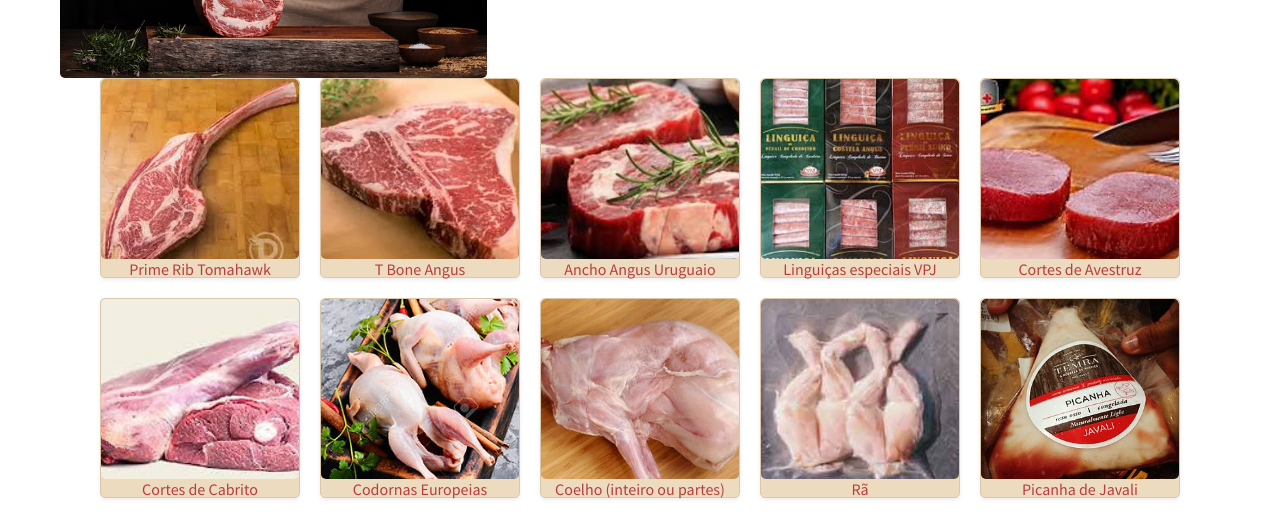
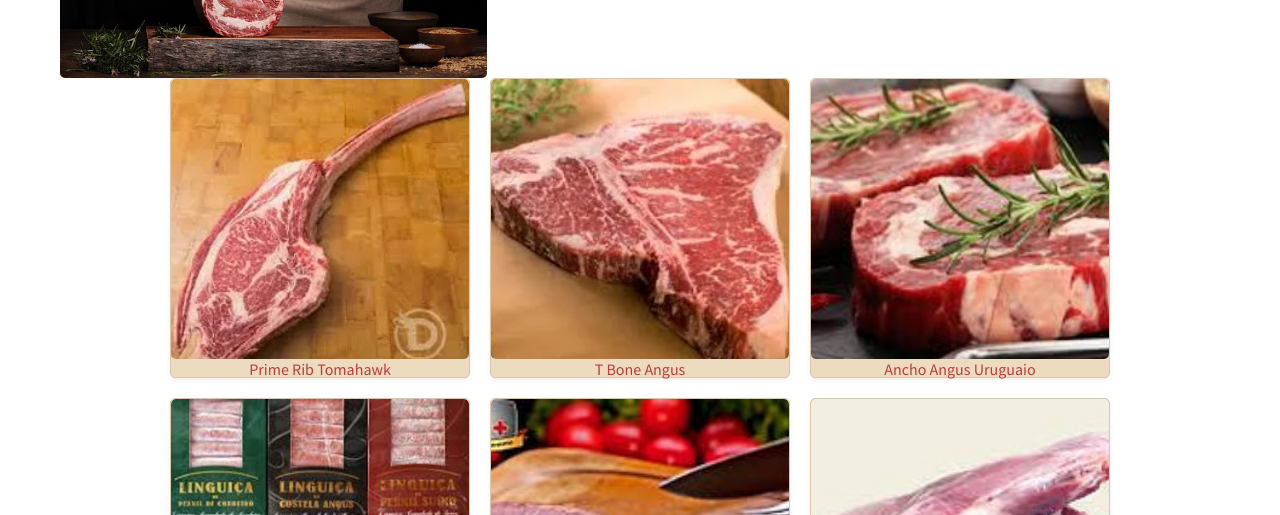
Before and after one commit to parseiro/leitoesGrill, a plain HTML site: page index.html in a window 1280 px wide. Shown: the part 207-722 px from the top of the page. Drawn offline with nearby package versions, Linux system fonts and the light colour scheme.

Commit message:
Products box increased from 200 to 300px

```diff
--- a/css/estilo.css
+++ b/css/estilo.css
@@ -21,13 +21,13 @@ img {
 }
 
 .imgcarne {
-  height: 200px;
-  width: 200px;
+  height: 300px;
+  width: 300px;
   background-color: #EDDBC0;
   color: #B73E3E;
   font-weight: bold;
   border: 1px solid #DBC8AC;
-  flex: 0 0 200px;
+  flex: 0 0 300px;
   box-shadow: 0 .125rem .25rem rgba(0, 0, 0, .075);
 }
 
@@ -36,14 +36,14 @@ img {
 }
 
 .imgcarne .imgcontainer {
-  height: 180px;
+  height: 280px;
   overflow: hidden;
   /*max-width: revert;*/
 }
 
 .imgcarne img {
   /*max-width: initial;*/
-  min-height: 200px;
+  min-height: 300px;
   /*min-width: 200px;*/
   object-fit: cover;
 }
```
